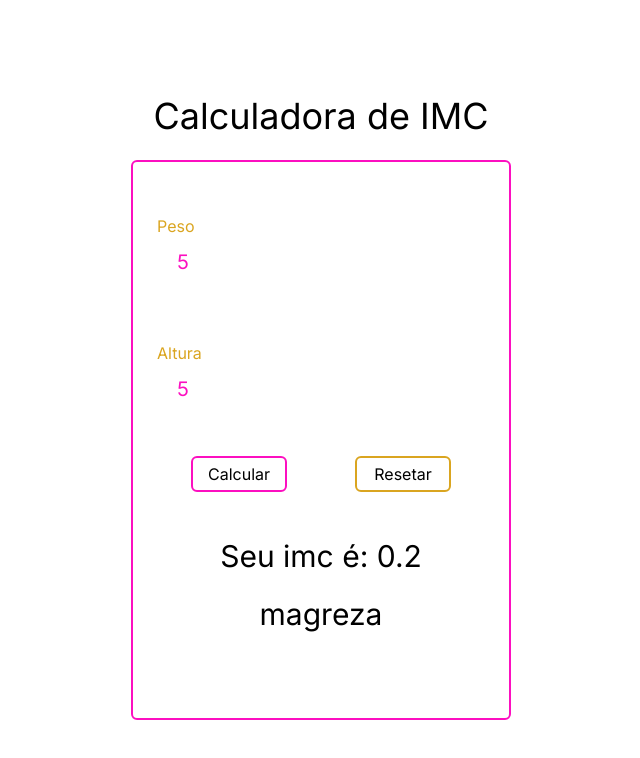
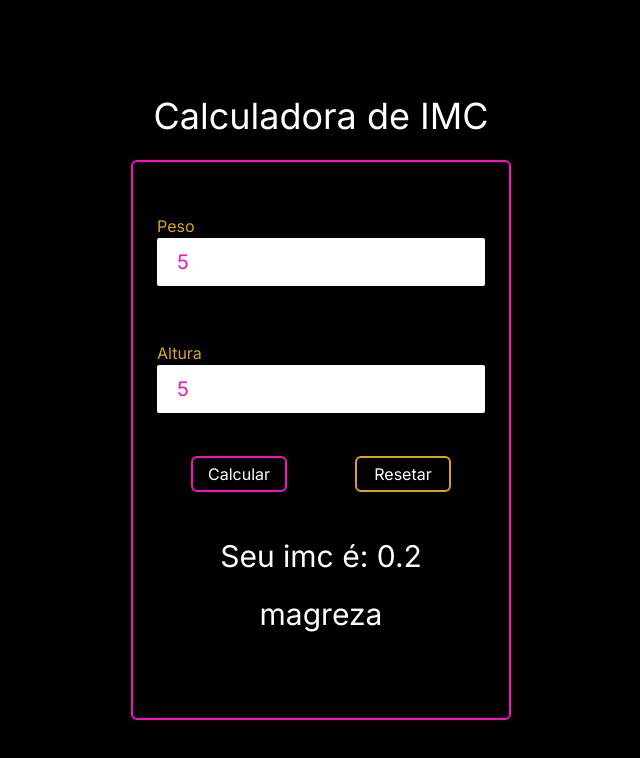
Before and after one commit to Thiago87dev/next-imc, a Next.js app: page / in a window 1280 px wide. Both pictures are taken after typing "5", "5" into the empty fields and a click on the button "Calcular". Shown: the top 758 px of the page, without its empty margins (319-959 px from the left). Built offline with nearby package versions, Linux system fonts and the light colour scheme.

Commit message:
ajuste bg

```diff
--- a/src/app/globals.css
+++ b/src/app/globals.css
@@ -2,24 +2,8 @@
 @tailwind components;
 @tailwind utilities;
 
-
-
-@media (prefers-color-scheme: dark) {
-  :root {
-    --foreground-rgb: 255, 255, 255;
-    --background-start-rgb: 0, 0, 0;
-    --background-end-rgb: 0, 0, 0;
-  }
-}
-
-body {
-  color: rgb(var(--foreground-rgb));
-  background: linear-gradient(
-      to bottom,
-      transparent,
-      rgb(var(--background-end-rgb))
-    )
-    rgb(var(--background-start-rgb));
+body{
+  background-color: black;
 }
 
 /* Tirando as setas dos input type number*/
--- a/src/components/Imc.tsx
+++ b/src/components/Imc.tsx
@@ -55,7 +55,7 @@ const Imc = () => {
 
   return (
     <main className="flex min-h-screen flex-col items-center p-24">
-      <h1 className="text-4xl mb-6 text-center">Calculadora de IMC</h1>
+      <h1 className="text-4xl mb-6 text-center text-white">Calculadora de IMC</h1>
       <form className="border-solid border-2 border-rosa h-[35rem] p-6 rounded-md">
         <div className="flex justify-around"></div>
         <div className="flex flex-col h-2/4 justify-around">
@@ -95,24 +95,24 @@ const Imc = () => {
         <div className="flex justify-around">
           <button
             onClick={calculate}
-            className="border-solid border-2 border-rosa rounded-md p-1 mt-4  w-24"
+            className="border-solid text-white border-2 border-rosa rounded-md p-1 mt-4  w-24"
           >
             Calcular
           </button>
           <button
             onClick={resetar}
-            className="border-solid border-2 border-dourado rounded-md w-24 p-1 mt-4"
+            className="border-solid text-white border-2 border-dourado rounded-md w-24 p-1 mt-4"
           >
             Resetar
           </button>
         </div>
         {resultadoImc && (
-          <div className="mt-6 flex justify-center items-center h-20 text-3xl">
+          <div className="mt-6 flex justify-center items-center text-white h-20 text-3xl">
             Seu imc é: {resultadoImc}
           </div>
         )}
         {classificacao && (
-          <div className="flex justify-center h-1/4 text-3xl">
+          <div className="flex justify-center h-1/4 text-white text-3xl">
             {classificacao}
           </div>
         )}
```
